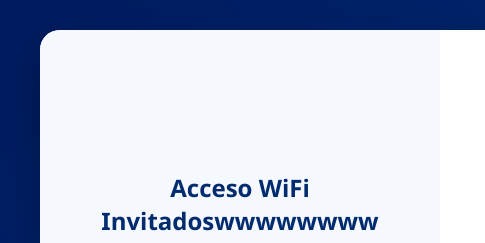
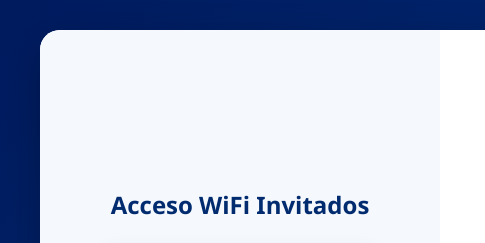
Before and after one commit to telcolan-collab/portal_guest, a plain HTML site: page index.html in a window 1280 px wide. Shown: the top 243 px of the page, 0-485 px from the left. Drawn offline with Linux system fonts and the light colour scheme.

Commit message:
Update index.html

```diff
--- a/index.html
+++ b/index.html
@@ -201,7 +201,7 @@ h1{
 
         <div class="qr-box">
 
-            <h2>Acceso WiFi Invitadoswwwwwwww</h2>
+            <h2>Acceso WiFi Invitados</h2>
 
             <img src="./qr_wifi.jpg" alt="QR-WIFI">
 
```
